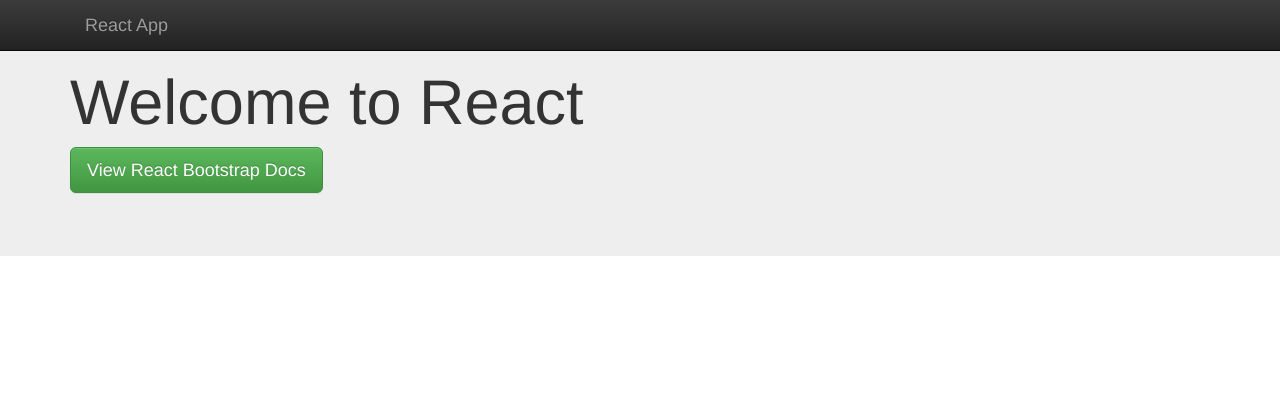
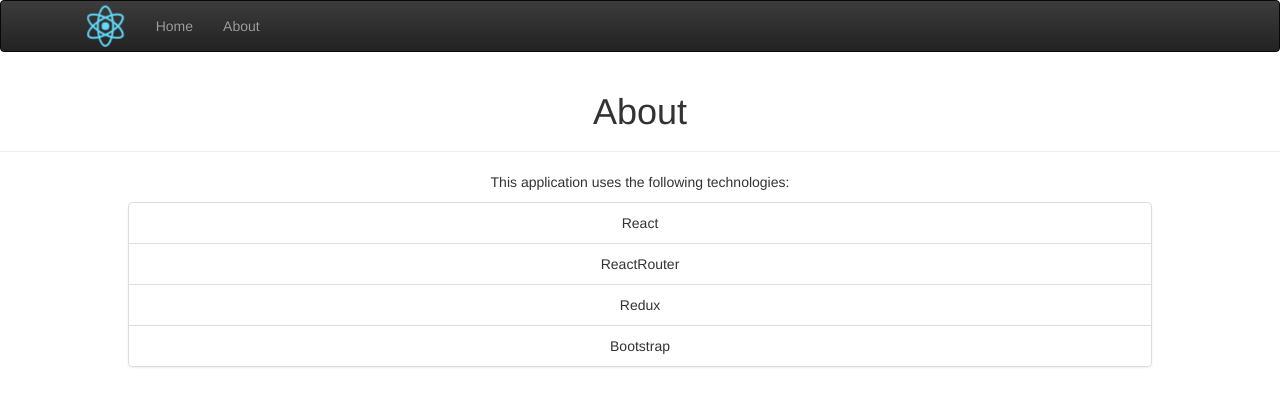
Before and after one commit to architMahto/react-redux-ps-course, a React (Create React App) app: page /about in a window 1280 px wide. Shown: the top 406 px of the page. Built offline with nearby package versions, Linux system fonts and the light colour scheme.

Commit message:
Created base pages of app

```diff
--- a/src/App/App.js
+++ b/src/App/App.js
@@ -1,35 +1,24 @@
 import React, { Component } from 'react';
-import { Grid, Navbar, Jumbotron, Button } from 'react-bootstrap';
+import { Route, Switch } from 'react-router-dom';
+
+import Header from '../Components/Header';
+
+import About from '../Pages/About/About';
+import Home from '../Pages/Home/Home';
+import NotFound from '../Pages/NotFound/NotFound';
+
 import './App.css';
 
 class App extends Component {
   render() {
   	return (
-			<div>
-				<Navbar inverse fixedTop>
-					<Grid>
-						<Navbar.Header>
-							<Navbar.Brand>
-								<a href="/">React App</a>
-							</Navbar.Brand>
-							<Navbar.Toggle />
-						</Navbar.Header>
-					</Grid>
-				</Navbar>
-				<Jumbotron>
-					<Grid>
-						<h1 className="Grid-header">Welcome to React</h1>
-						<p>
-							<Button
-								bsStyle="success"
-								bsSize="large"
-								href="http://react-bootstrap.github.io/components.html"
-								target="_blank">
-								View React Bootstrap Docs
-							</Button>
-						</p>
-					</Grid>
-				</Jumbotron>
+			<div className="App">
+				<Header />
+				<Switch>
+					<Route path="/" exact component={Home} />
+					<Route path="/about" component={About} />
+					<Route component={NotFound} />
+				</Switch>
 			</div>
 		);
   }
--- /dev/null
+++ b/src/Pages/About/About.js
@@ -0,0 +1,21 @@
+import React from 'react';
+import { ListGroup, ListGroupItem, PageHeader } from 'react-bootstrap';
+
+import './About.css';
+
+const About = () => {
+	return (
+		<div className="About-Page">
+			<PageHeader>About</PageHeader>
+			<p>This application uses the following technologies:</p>
+			<ListGroup>
+				<ListGroupItem>React</ListGroupItem>
+				<ListGroupItem>ReactRouter</ListGroupItem>
+				<ListGroupItem>Redux</ListGroupItem>
+				<ListGroupItem>Bootstrap</ListGroupItem>
+			</ListGroup>
+		</div>
+	);
+};
+
+export default About;
--- /dev/null
+++ b/src/Pages/About/About.scss
@@ -0,0 +1,4 @@
+.list-group {
+	margin: 0 auto;
+	max-width: 1024px !important;
+}
--- /dev/null
+++ b/src/Pages/Home/Home.js
@@ -0,0 +1,18 @@
+import React from 'react';
+import { Button, Jumbotron } from 'react-bootstrap';
+
+import './Home.css';
+
+const Home = () => {
+	return (
+		<div className="Home-Page">
+			<Jumbotron>
+				<h1>Pluralsight Administration</h1>
+				<p>React, React Router, and Flux for ultra-responsive web apps.</p>
+				<Button href="/about" type={'button'} bsSize={'lg'} bsStyle={'primary'}>Learn more</Button>
+			</Jumbotron>
+		</div>
+	);
+};
+
+export default Home;
--- /dev/null
+++ b/src/Pages/NotFound/NotFound.js
@@ -0,0 +1,17 @@
+import React from 'react';
+import { Link } from 'react-router-dom';
+import { PageHeader } from 'react-bootstrap';
+
+import './NotFound.css';
+
+const NotFound = () => {
+	return (
+		<div className="Not-Found-Page">
+			<PageHeader>Page Not Found</PageHeader>
+			<p>Whoops! Sorry, there is nothing to see here.</p>
+			<Link to={'/'}>Back to Home</Link>
+		</div>
+	);
+};
+
+export default NotFound;
--- a/src/index.js
+++ b/src/index.js
@@ -1,10 +1,16 @@
 import React from 'react';
 import ReactDOM from 'react-dom';
+import { BrowserRouter as Router } from 'react-router-dom';
 import './index.css';
 import 'bootstrap/dist/css/bootstrap.css';
 import 'bootstrap/dist/css/bootstrap-theme.css';
 import App from './App/App';
 import registerServiceWorker from './registerServiceWorker';
 
-ReactDOM.render(<App />, document.getElementById('root'));
+ReactDOM.render(
+	<Router>
+		<App />
+	</Router>,
+	document.getElementById('root')
+);
 registerServiceWorker();
```
Also changed, not shown: package.json (+5 -4 lines), src/Pages/Home/Home.scss (added), src/Pages/NotFound/NotFound.scss (added), 1 other file (tests, documents, lock files or other folders).
